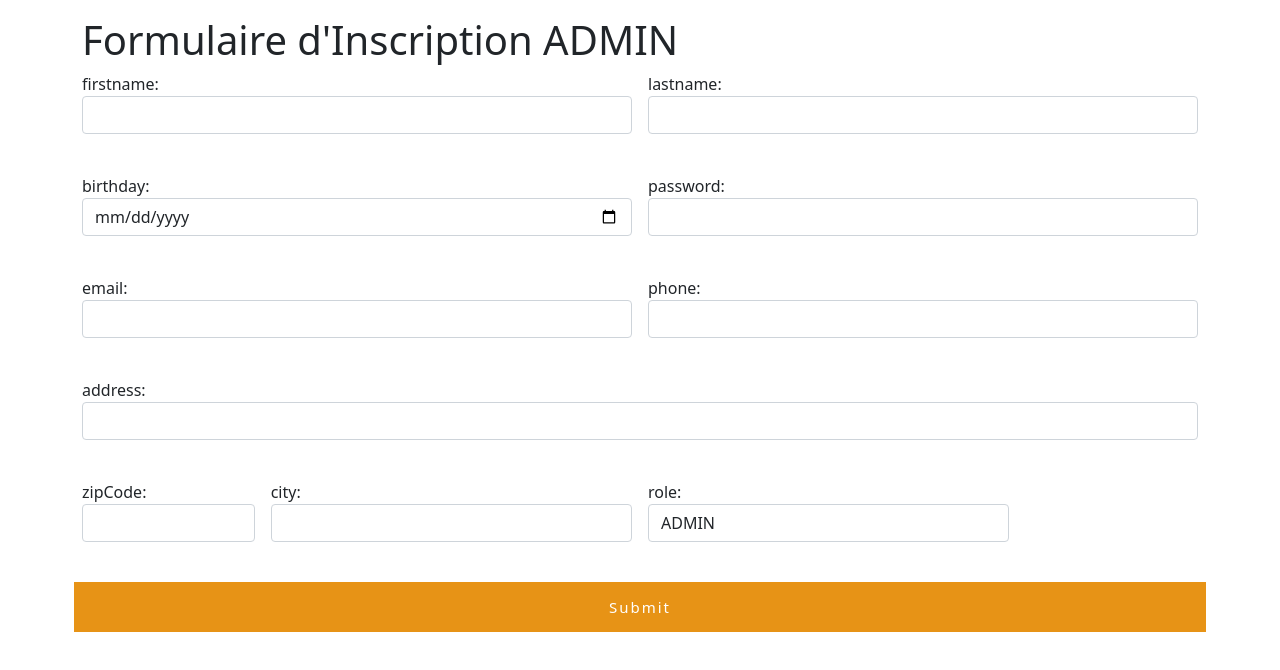
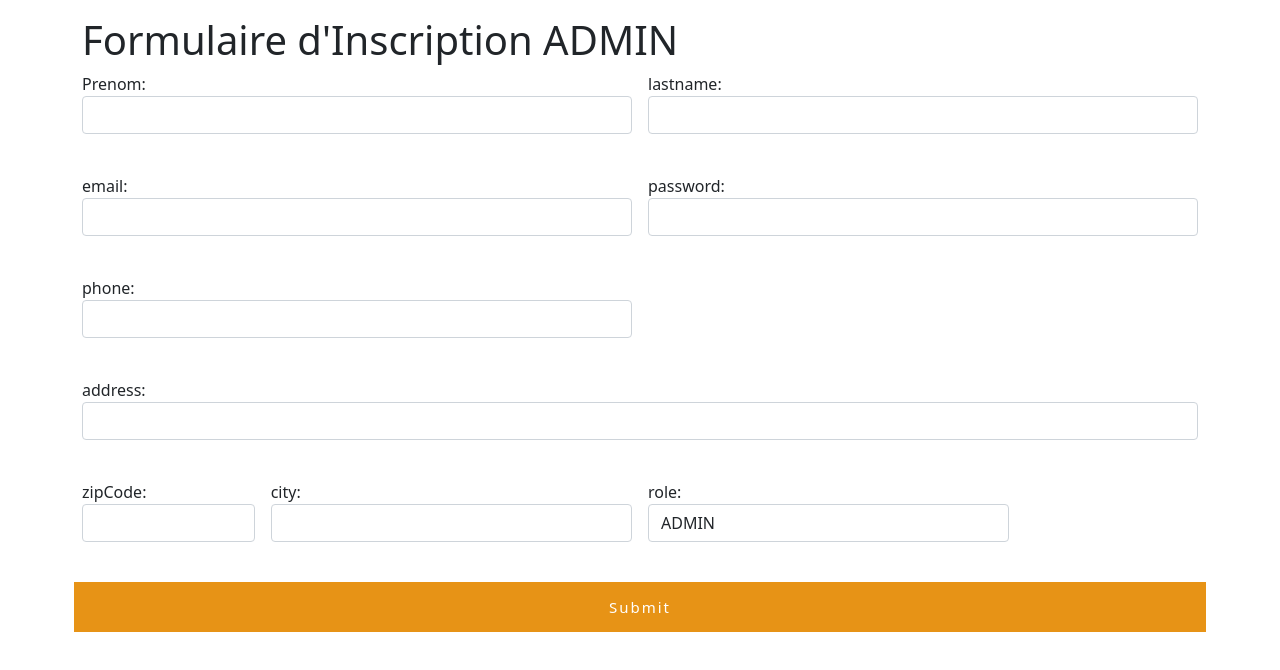
Before and after one commit to LeonardRingot/dashboard_front, a Next.js app: page /dashboard/administrateurs/createadmin in a window 1280 px wide. Shown: the top 670 px of the page. Built offline with nearby package versions, Linux system fonts and the light colour scheme.

Commit message:
MinorUpdateAdminForm

```diff
--- a/pages/dashboard/administrateurs/createadmin.js
+++ b/pages/dashboard/administrateurs/createadmin.js
@@ -10,16 +10,16 @@ export default function createadministrateur()
     const[IsOk, setIsOk] = useState('');
 
     const [AdminForm, setAdminForm] = useState({
-        firstname:'',
+      firstname:'',
       lastname:'',
       birthday:'',
+        email:'',
       password:'',
-      email:'',
       phone:'',
       address:'',
       zipCode:'',
       city:'',
-      role:'ADMIN'
+      role:''
     })
     const handleChange =(e) =>
     {
@@ -31,11 +31,11 @@ export default function createadministrateur()
     const ScriptFormAdmin = (e) =>
     {
         e.preventDefault()
-        ServiceAPI.requetePostAdmin(AdminForm.firstname,
+        ServiceAPI.requetePostAdmin(
+            AdminForm.firstname,
             AdminForm.lastname,
-            AdminForm.birthday,
+            AdminForm.email,
             AdminForm.password,
-            AdminForm.email,
             AdminForm.phone,
             AdminForm.address,
             AdminForm.zipCode,
@@ -56,27 +56,24 @@ export default function createadministrateur()
         <div class="container">
         <h1>Formulaire d'Inscription ADMIN</h1>
         <form class="row g-3"  id="register_form"  onSubmit={ScriptFormAdmin} action='' method="post">
-
-            <div class="col-md-6">
-                <label htmlFor='firstname'>firstname:</label>
-                <input onChange={handleChange} type="text" class="form-control" name="firstname" /><br></br>
+        <div class="col-md-6">
+                <label htmlFor='firstname'>Prenom:</label>
+                <input onChange={handleChange} type="text"  class="form-control" name="firstname" /><br></br>
             </div>
             <div class="col-md-6">
                 <label htmlFor='lastname'>lastname:</label>
-                <input onChange={handleChange} type="text" class="form-control" name="lastname" /><br></br>
-           </div>
-            <div class="col-md-6">
-                <label htmlFor='birthday'>birthday:</label>
-                <input onChange={handleChange} type="date"  class="form-control" name="birthday" /><br></br>
+                <input onChange={handleChange} type="text"  class="form-control" name="lastname" /><br></br>
             </div>
+        <div class="col-md-6">
+                <label htmlFor='email'>email:</label>
+                <input onChange={handleChange} type="email"  class="form-control" name="email" /><br></br>
+            </div>
+
             <div class="col-md-6">
                 <label htmlFor='password'>password:</label>
                 <input onChange={handleChange} type="password"  class="form-control" name="password" /><br></br>
             </div>
-            <div class="col-md-6">
-                <label htmlFor='email'>email:</label>
-                <input onChange={handleChange} type="email"  class="form-control" name="email" /><br></br>
-            </div>
+
             <div class="col-md-6">
                 <label htmlFor='phone'>phone:</label>
                 <input onChange={handleChange} type="tel"  class="form-control" name="phone" /><br></br>
@@ -95,7 +92,7 @@ export default function createadministrateur()
             </div>
             <div class="col-md-4">
                 <label htmlFor='role'>role:</label>
-                <input onChange={handleChange} type="text" value={"ADMIN"} class="form-control" name="role" /><br></br>
+                <input onChange={handleChange} type="text" disable value={"ADMIN"} class="form-control" name="role" /><br></br>
             </div>
             <input  value="Submit"className={styles.inputsubmit} type="submit"/> <br></br>
          </form>
--- a/services/ServiceAPI.js
+++ b/services/ServiceAPI.js
@@ -1,9 +1,13 @@
 import axios from "axios";
 // requete connexion admin
-export function requetePostConnexion(email, password) {
+export function requetePostConnexion(email, password, role) {
   var data = JSON.stringify({
     "email": email,
-    "password": password
+    "password": password,
+    "roles":
+    {
+      "role": role
+    }
   });
   var configConnexion = {
     method: 'post',
@@ -318,17 +322,12 @@ export function requeteGetAllAdmin()
   return axios(configGetAllUsersRoles);
 }
 
-export function requetePostAdmin(firstname, lastname, birthday, password, email, phone, address, zipCode, city, role) {
+export function requetePostAdmin(email, password, phone, address, zipCode, city, role, roleID) {
 
   var data = JSON.stringify({
-    "candidate": {
-      "firstname": firstname,
-      "lastname": lastname,
-      "birthday": birthday
-    },
     "users": {
+      "email": email,
       "password": password,
-      "email": email,
       "phone": phone,
       "isActif": true
     },
@@ -338,7 +337,8 @@ export function requetePostAdmin(firstname, lastname, birthday, password, email,
       "city": city
     },
     "roles":{
-      "role:": role
+      "role:": role,
+      "roleID":1
     }
   });
   var configAdmin = {
```
Also changed, not shown: pages/connexion.js (+6 -2 lines).
